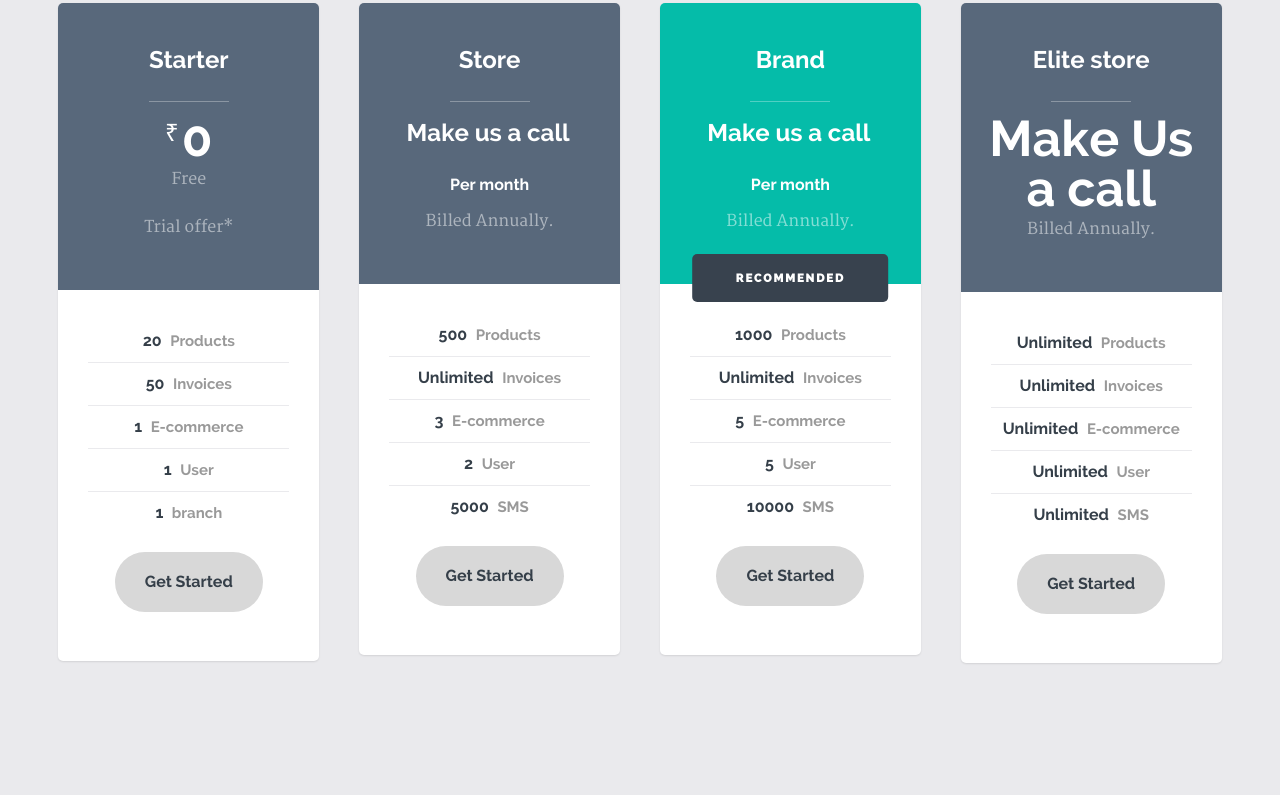
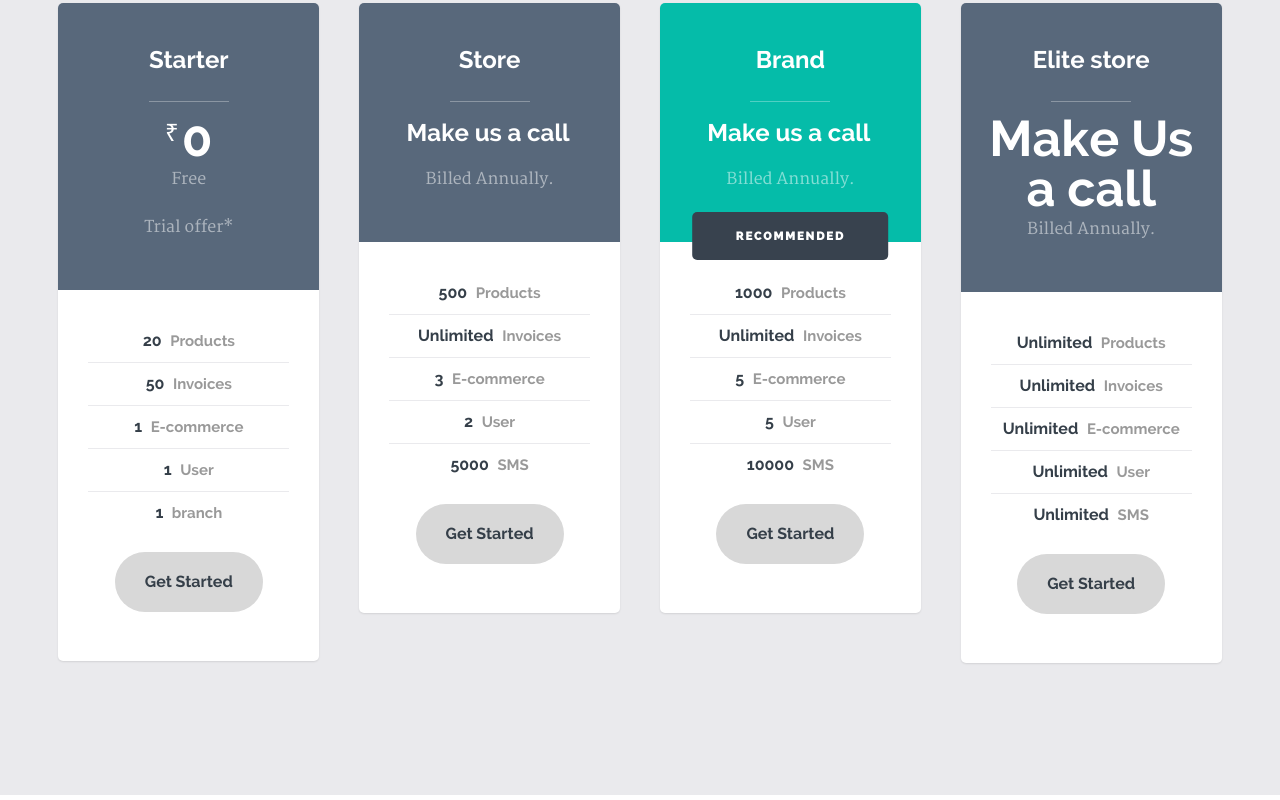
Before and after one commit to rkvisai/Landingpage, a plain HTML site: page index.html in a window 1280 px wide. Shown: the part 3742-4542 px from the top of the page. Drawn offline with Linux system fonts and the light colour scheme; files whose address does not match are found by name.

Commit message:
per month

```diff
--- a/index.html
+++ b/index.html
@@ -342,7 +342,7 @@
 
 	            		<h3 class="plan-title">Store</h3>
 		               <p class="plan-price"><sup>Make us a call</p>
-		               <p class="price-month">Per month</p>
+
 							<p class="price-meta">Billed Annually.</p>
 
 	            	</div>
@@ -373,7 +373,7 @@
 
 	            		<h3 class="plan-title">Brand</h3>
 						<p class="plan-price"><sup>Make us a call</p>
-		               <p class="price-month">Per month</p>
+
 		                <p class="price-meta">Billed Annually.</p>
 
 	            	</div>
```
